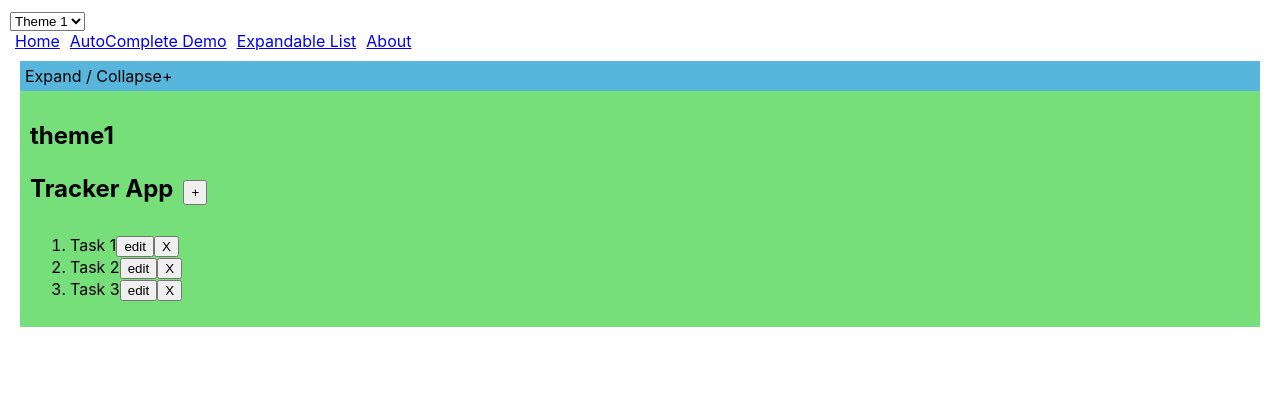
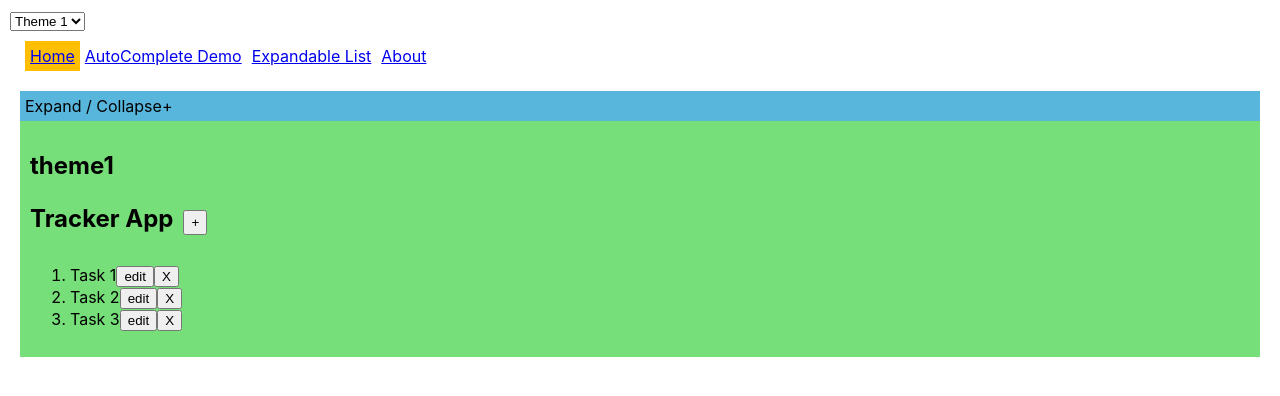
Before and after one commit to rajeshpillai/react-training-internal, a React (Create React App) app: page / in a window 1280 px wide. Shown: the top 396 px of the page. Built offline with nearby package versions, Linux system fonts and the light colour scheme.

Commit message:
Component: Menu

```diff
--- a/src/App.css
+++ b/src/App.css
@@ -19,12 +19,7 @@ body {
   background-color: #F1F0CF;
   padding: 10px;
 }
-.top-nav {
-}
-.top-nav  a{
-  padding: 5px;
 
-}
 .task-form {
   width: 200px;
   border: 1px solid lightgray;
--- a/src/App.js
+++ b/src/App.js
@@ -6,6 +6,7 @@ import ThemeProvider from './context/context-provider';
 import Expandable from './components/expandable';
 import ExpandableListPage from './pages/expandable-list-page';
 import AutoCompletePage from './pages/autocomplete-page';
+import Menu from './components/menu';
 
 import './App.css';
 
@@ -89,13 +90,7 @@ class App extends React.Component {
     return (
       <Router>
         <ThemeProvider>
-          <nav className="top-nav">
-            <Link to="/">Home</Link>
-            <Link to="/autocomplete">AutoComplete Demo</Link>
-            <Link to="/expandlist">Expandable List</Link>
-
-            <Link to="/about">About</Link>
-          </nav>
+          <Menu />
           <Route exact path="/" render={routeProps => (
             <div className="app">
 
--- /dev/null
+++ b/src/components/menu/index.js
@@ -0,0 +1,14 @@
+import React from 'react';
+import { NavLink } from 'react-router-dom';
+import './style.css';
+
+export default function Menu() {
+  return (
+    <nav className="top-nav">
+      <NavLink exact to="/">Home</NavLink>
+      <NavLink to="/autocomplete">AutoComplete Demo</NavLink>
+      <NavLink to="/expandlist">Expandable List</NavLink>
+      <NavLink to="/about">About</NavLink>
+    </nav>
+  );
+}
--- /dev/null
+++ b/src/components/menu/style.css
@@ -0,0 +1,10 @@
+.top-nav {
+  margin: 15px;
+}
+.top-nav  a{
+  padding: 5px;
+
+}
+.active {
+  background-color: #FFBF00;
+}
```
